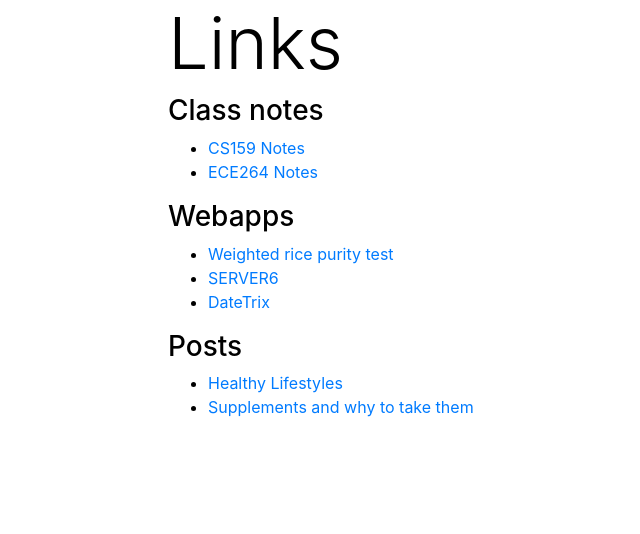
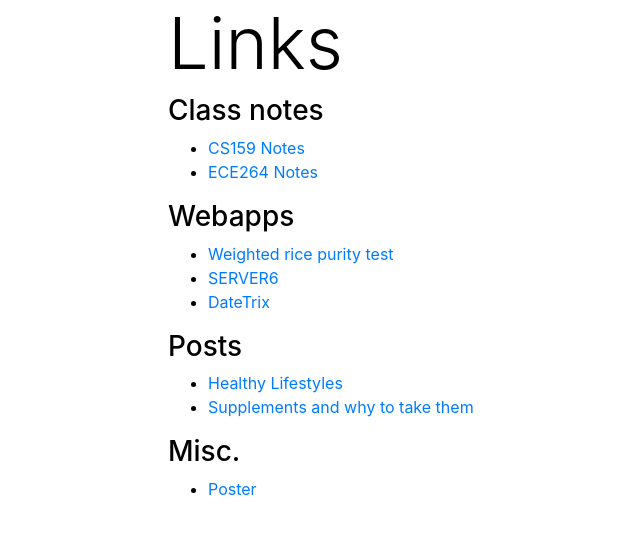
Before and after one commit to theochiu/theochiu.github.io, a Jekyll site: the page links/index.html, which Jekyll copies as it is, in a window 1280 px wide. Shown: the top 534 px of the page, without its empty margins (7-647 px from the left). Built offline with Jekyll 4.4.1, drawn with Linux system fonts in a browser that asks for light colours.

Commit message:
vector upload

```diff
--- a/links/index.html
+++ b/links/index.html
@@ -44,6 +44,11 @@
 				<li class="">
 					<a href="../dosing/">Supplements and why to take them</a>
 				</li>
+			</ul>
+
+			<h3>Misc.</h3>
+			<ul>
+				<li><a href="../v3.svg" target="_blank">Poster</a></li>
 			</ul>
 
 		</div>
```
Also changed, not shown: v3.svg (added).
